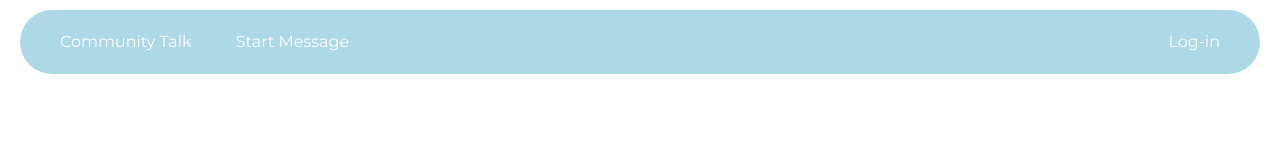
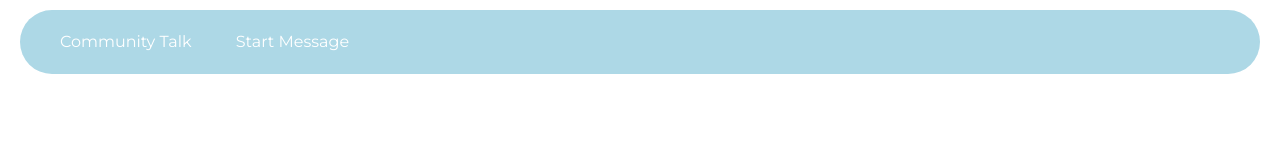
Before and after one commit to faiz-ul-hassan747284/chat_app_next, a Next.js app: page / in a window 1280 px wide. Shown: the top 160 px of the page. Built offline with nearby package versions, Linux system fonts and the light colour scheme.

Commit message:
Update Navbar.tsx

```diff
--- a/components/shared/Navbar.tsx
+++ b/components/shared/Navbar.tsx
@@ -18,11 +18,11 @@ function Navbar() {
           <Link className={styles.navbar_text} href='/message'>  Start Message </Link>
         </div>
 
-        {userName === '' ? (
+        {/* {userName === '' ? (
           <Link className={styles.navbar_text} href='/message'>  Log-in </Link>
         ) : (
           <Link href='/' onClick={() => setUserName('')} className={styles.navbar_text} >  Log-Out </Link>
-        )}
+        )} */}
 
       </div>
     </div>
```
